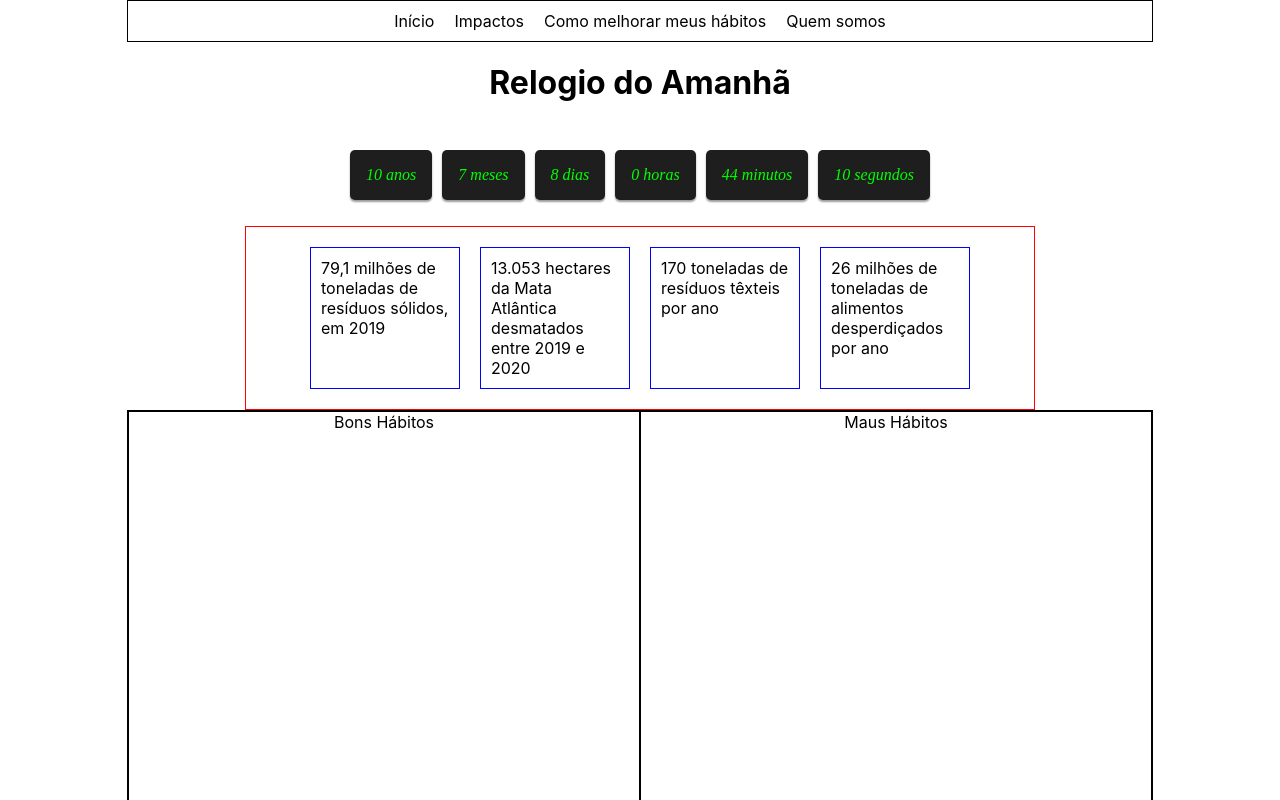
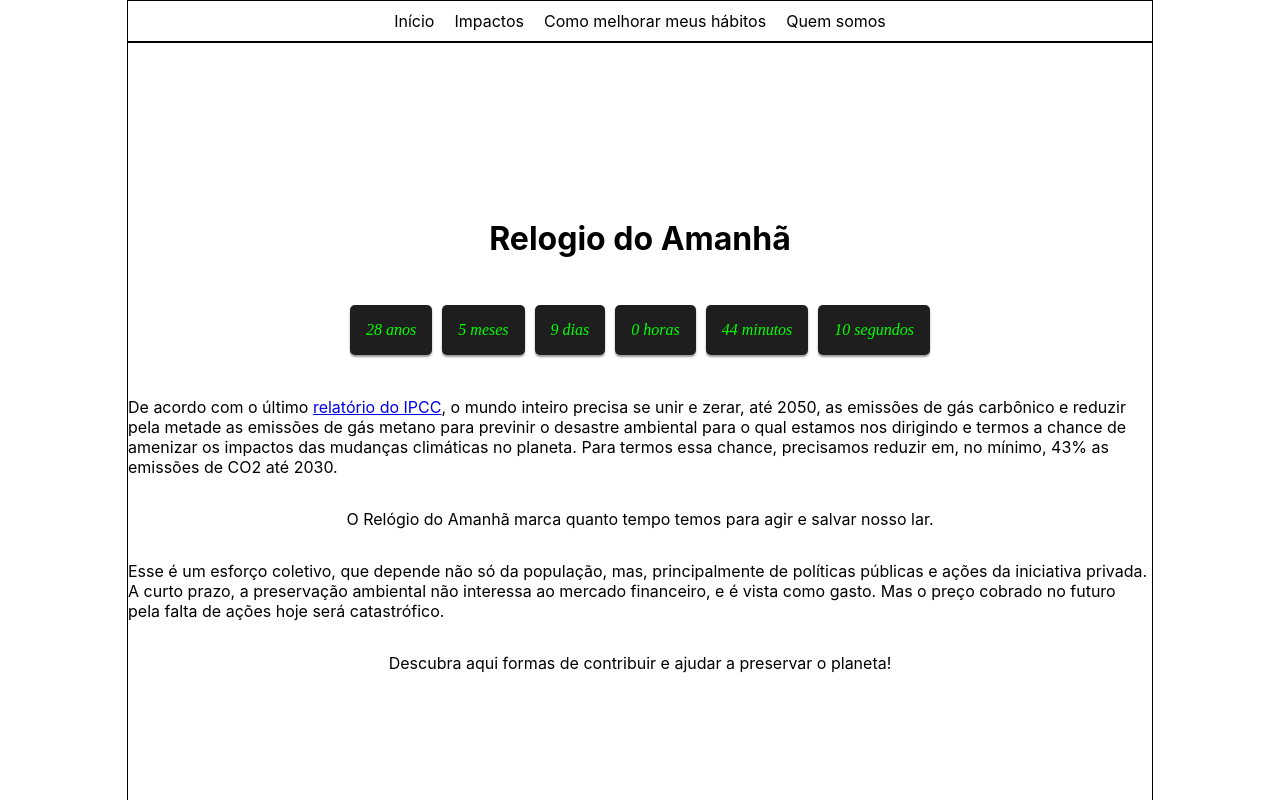
Before and after one commit to smcarolina/relogoio-do-agora, a React (Create React App) app in the folder relogio-do-agora/: page / in a window 1280 px wide. Shown: the top 800 px of the page. Built offline with nearby package versions, Linux system fonts and the light colour scheme.

Commit message:
fix: add description to clock session

```diff
--- a/relogio-do-agora/public/index.html
+++ b/relogio-do-agora/public/index.html
@@ -24,7 +24,7 @@
       work correctly both with client-side routing and a non-root public URL.
       Learn how to configure a non-root public URL by running `npm run build`.
     -->
-    <title>React App</title>
+    <title>Relógio do Amanhã</title>
   </head>
   <body>
     <noscript>You need to enable JavaScript to run this app.</noscript>
--- a/relogio-do-agora/src/components/Countdown/Clock.js
+++ b/relogio-do-agora/src/components/Countdown/Clock.js
@@ -11,6 +11,10 @@ const Clock = () => {
         <List>
             {renderClock()}
         </List>
+        <p>De acordo com o último <a target={"_blank"} href="https://www.ipcc.ch/site/assets/uploads/2019/07/SPM-Portuguese-version.pdf">relatório do IPCC</a>, o mundo inteiro precisa se unir e zerar, até 2050, as emissões de gás carbônico e reduzir pela metade as emissões de gás metano para previnir o desastre ambiental para o qual estamos nos dirigindo e termos a chance de amenizar os impactos das mudanças climáticas no planeta. Para termos essa chance, precisamos reduzir em, no mínimo, 43% as emissões de CO2 até 2030.</p>
+        <p>O Relógio do Amanhã marca quanto tempo temos para agir e salvar nosso lar.</p>
+        <p>Esse é um esforço coletivo, que depende não só da população, mas, principalmente de políticas públicas e ações da iniciativa privada. A curto prazo, a preservação ambiental não interessa ao mercado financeiro, e é vista como gasto. Mas o preço cobrado no futuro pela falta de ações hoje será catastrófico.</p>
+        <p>Descubra aqui formas de contribuir e ajudar a preservar o planeta!</p>
     </ClockContainer>
 }
 
--- a/relogio-do-agora/src/components/Countdown/script.js
+++ b/relogio-do-agora/src/components/Countdown/script.js
@@ -1,7 +1,7 @@
 import Countdown from "./countdown";
 import { Item } from "./style";
 
-export const finalDate = new Countdown("13 October 2032 20:00:00 GMT-0300")
+export const finalDate = new Countdown("13 May 2050 20:00:00 GMT-0300")
 
 export const renderClock = () => {
 
--- a/relogio-do-agora/src/components/Countdown/style.js
+++ b/relogio-do-agora/src/components/Countdown/style.js
@@ -5,6 +5,9 @@ export const ClockContainer = styled.div`
     flex-direction: column;
     justify-content: center;
     align-items: center;
+    width: 80%;
+    height: 100vh;
+    border: 1px solid black;
 `
 export const Title = styled.h1`
     /* color: #00ff00; */
```
Also changed, not shown: 1 other file (tests, documents, lock files or other folders).
